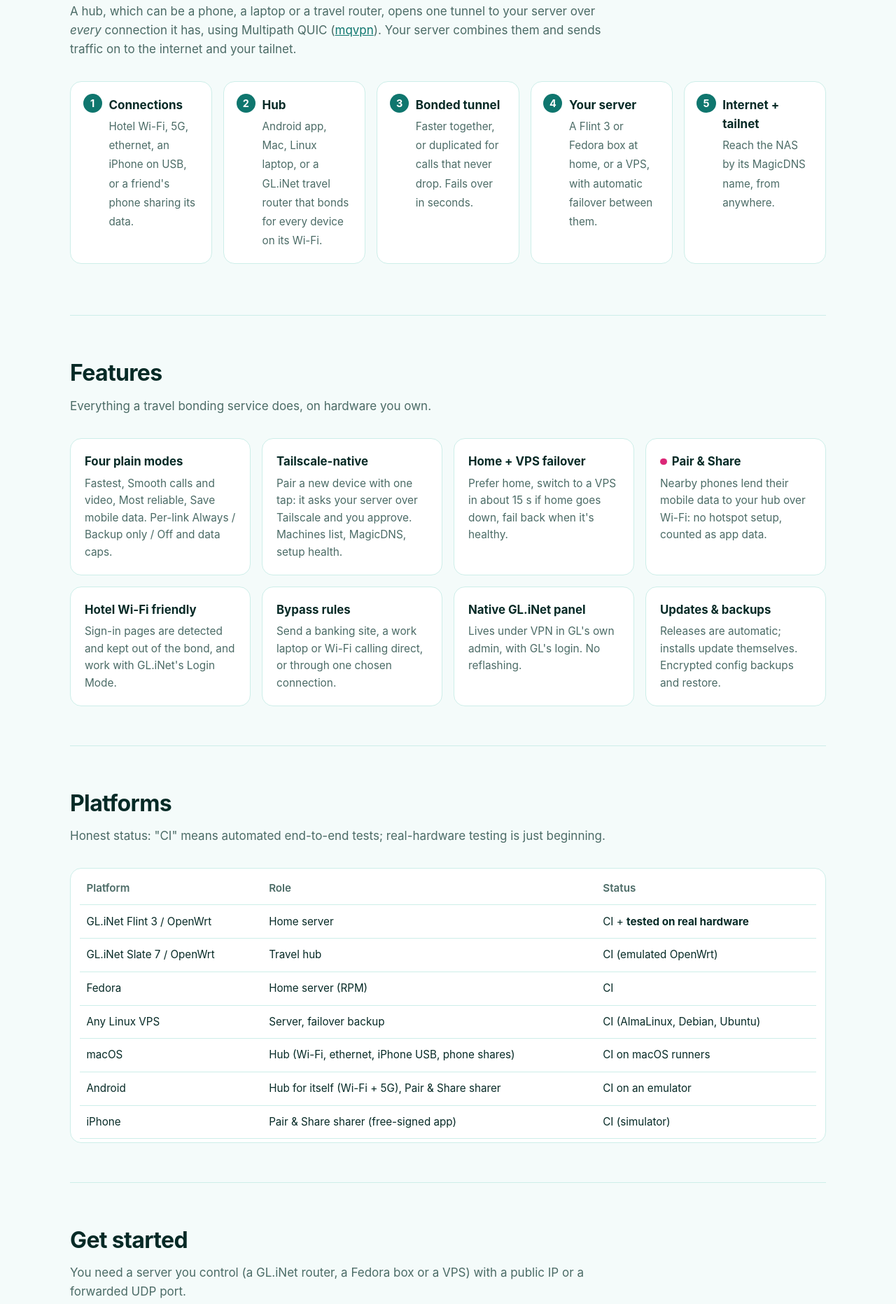
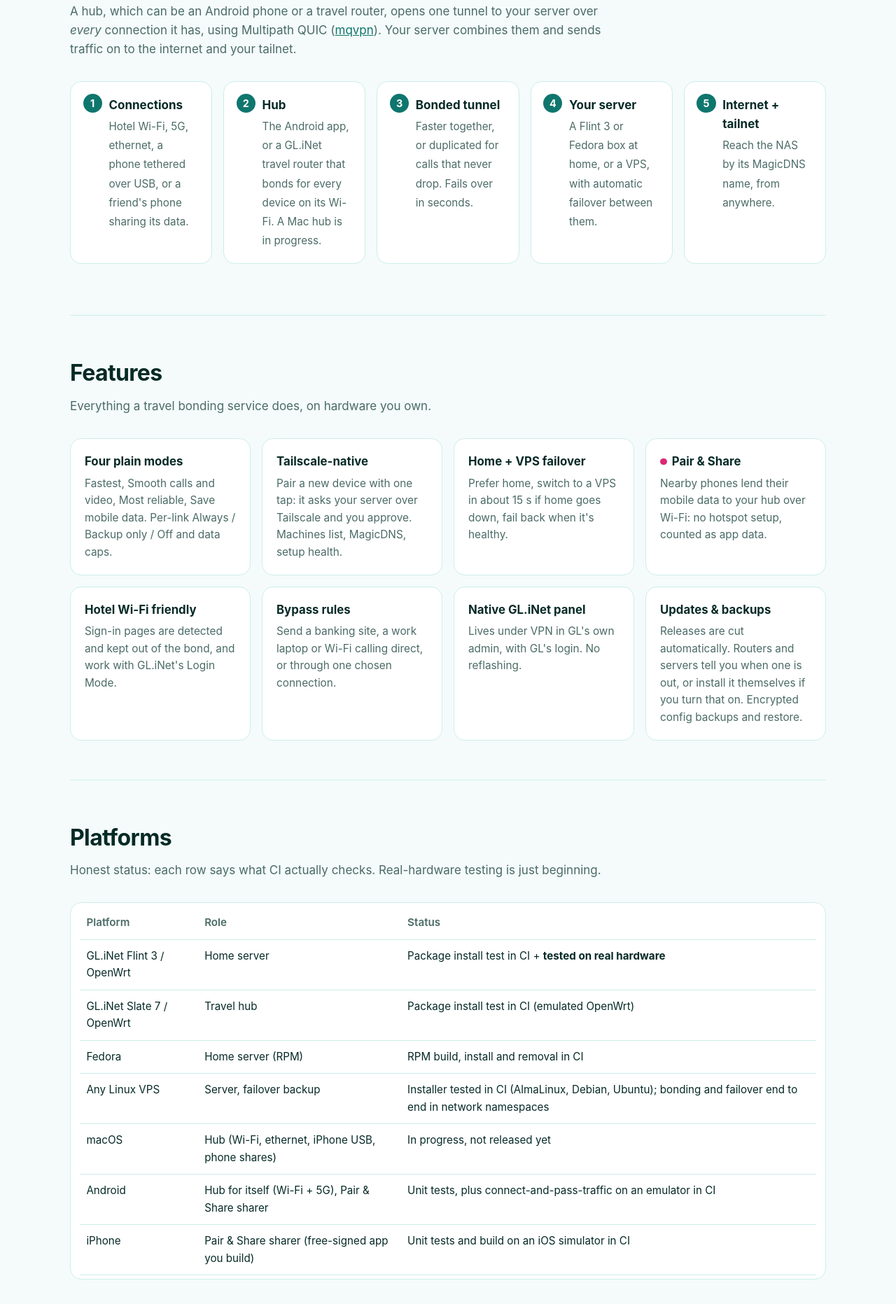
Before and after one commit to kaovilai/tailbond, a plain HTML site: page site/index.html in a window 1280 px wide. Shown: the part 787-2650 px from the top of the page at 70% size. Drawn offline with Linux system fonts and the light colour scheme.

Commit message:
site: claim only what ships, and what CI really checks
The Mac hub is marked in progress; the hub, getting-started and FAQ text
cover Android and the travel router; updates say routers/servers notify
by default and install only if you opt in; each platform row says what
CI checks rather than calling everything end to end.

Signed-off-by: Tiger Kaovilai <passawit.kaovilai@gmail.com>
Co-Authored-By: Claude Code (model: Claude Opus 5.5) <noreply@anthropic.com>

```diff
--- a/site/index.html
+++ b/site/index.html
@@ -148,10 +148,10 @@ footer { padding: 2.5rem 0 3rem; color: var(--muted); font-size: .9rem; border-t
 
   <section id="how">
     <h2>How it works</h2>
-    <p class="lead">A hub, which can be a phone, a laptop or a travel router, opens one tunnel to your server over <em>every</em> connection it has, using Multipath QUIC (<a href="https://github.com/mp0rta/mqvpn">mqvpn</a>). Your server combines them and sends traffic on to the internet and your tailnet.</p>
+    <p class="lead">A hub, which can be an Android phone or a travel router, opens one tunnel to your server over <em>every</em> connection it has, using Multipath QUIC (<a href="https://github.com/mp0rta/mqvpn">mqvpn</a>). Your server combines them and sends traffic on to the internet and your tailnet.</p>
     <ol class="steps five">
-      <li><b>Connections</b><span>Hotel Wi-Fi, 5G, ethernet, an iPhone on USB, or a friend's phone sharing its data.</span></li>
-      <li><b>Hub</b><span>Android app, Mac, Linux laptop, or a GL.iNet travel router that bonds for every device on its Wi-Fi.</span></li>
+      <li><b>Connections</b><span>Hotel Wi-Fi, 5G, ethernet, a phone tethered over USB, or a friend's phone sharing its data.</span></li>
+      <li><b>Hub</b><span>The Android app, or a GL.iNet travel router that bonds for every device on its Wi-Fi. A Mac hub is in progress.</span></li>
       <li><b>Bonded tunnel</b><span>Faster together, or duplicated for calls that never drop. Fails over in seconds.</span></li>
       <li><b>Your server</b><span>A Flint 3 or Fedora box at home, or a VPS, with automatic failover between them.</span></li>
       <li><b>Internet + tailnet</b><span>Reach the NAS by its MagicDNS name, from anywhere.</span></li>
@@ -169,24 +169,24 @@ footer { padding: 2.5rem 0 3rem; color: var(--muted); font-size: .9rem; border-t
       <div class="card"><h3>Hotel Wi-Fi friendly</h3><p>Sign-in pages are detected and kept out of the bond, and work with GL.iNet's Login Mode.</p></div>
       <div class="card"><h3>Bypass rules</h3><p>Send a banking site, a work laptop or Wi-Fi calling direct, or through one chosen connection.</p></div>
       <div class="card"><h3>Native GL.iNet panel</h3><p>Lives under VPN in GL's own admin, with GL's login. No reflashing.</p></div>
-      <div class="card"><h3>Updates &amp; backups</h3><p>Releases are automatic; installs update themselves. Encrypted config backups and restore.</p></div>
+      <div class="card"><h3>Updates &amp; backups</h3><p>Releases are cut automatically. Routers and servers tell you when one is out, or install it themselves if you turn that on. Encrypted config backups and restore.</p></div>
     </div>
   </section>
 
   <section id="platforms">
     <h2>Platforms</h2>
-    <p class="lead">Honest status: "CI" means automated end-to-end tests; real-hardware testing is just beginning.</p>
+    <p class="lead">Honest status: each row says what CI actually checks. Real-hardware testing is just beginning.</p>
     <div class="tablewrap">
       <table>
         <thead><tr><th scope="col">Platform</th><th scope="col">Role</th><th scope="col">Status</th></tr></thead>
         <tbody>
-          <tr><td>GL.iNet Flint 3 / OpenWrt</td><td>Home server</td><td>CI + <strong>tested on real hardware</strong></td></tr>
-          <tr><td>GL.iNet Slate 7 / OpenWrt</td><td>Travel hub</td><td>CI (emulated OpenWrt)</td></tr>
-          <tr><td>Fedora</td><td>Home server (RPM)</td><td>CI</td></tr>
-          <tr><td>Any Linux VPS</td><td>Server, failover backup</td><td>CI (AlmaLinux, Debian, Ubuntu)</td></tr>
-          <tr><td>macOS</td><td>Hub (Wi-Fi, ethernet, iPhone USB, phone shares)</td><td>CI on macOS runners</td></tr>
-          <tr><td>Android</td><td>Hub for itself (Wi-Fi + 5G), Pair &amp; Share sharer</td><td>CI on an emulator</td></tr>
-          <tr><td>iPhone</td><td>Pair &amp; Share sharer (free-signed app)</td><td>CI (simulator)</td></tr>
+          <tr><td>GL.iNet Flint 3 / OpenWrt</td><td>Home server</td><td>Package install test in CI + <strong>tested on real hardware</strong></td></tr>
+          <tr><td>GL.iNet Slate 7 / OpenWrt</td><td>Travel hub</td><td>Package install test in CI (emulated OpenWrt)</td></tr>
+          <tr><td>Fedora</td><td>Home server (RPM)</td><td>RPM build, install and removal in CI</td></tr>
+          <tr><td>Any Linux VPS</td><td>Server, failover backup</td><td>Installer tested in CI (AlmaLinux, Debian, Ubuntu); bonding and failover end to end in network namespaces</td></tr>
+          <tr><td>macOS</td><td>Hub (Wi-Fi, ethernet, iPhone USB, phone shares)</td><td>In progress, not released yet</td></tr>
+          <tr><td>Android</td><td>Hub for itself (Wi-Fi + 5G), Pair &amp; Share sharer</td><td>Unit tests, plus connect-and-pass-traffic on an emulator in CI</td></tr>
+          <tr><td>iPhone</td><td>Pair &amp; Share sharer (free-signed app you build)</td><td>Unit tests and build on an iOS simulator in CI</td></tr>
         </tbody>
       </table>
     </div>
@@ -197,8 +197,8 @@ footer { padding: 2.5rem 0 3rem; color: var(--muted); font-size: .9rem; border-t
     <p class="lead">You need a server you control (a GL.iNet router, a Fedora box or a VPS) with a public IP or a forwarded UDP port.</p>
     <ol class="steps">
       <li><b>Set up the server</b><span><a href="https://github.com/kaovilai/tailbond/blob/main/docs/glinet.md">GL.iNet</a>, <a href="https://github.com/kaovilai/tailbond/blob/main/docs/fedora-server.md">Fedora</a> or a <a href="https://github.com/kaovilai/tailbond/blob/main/docs/vps.md">VPS</a>.</span></li>
-      <li><b>Open its "Get tailbond" page</b><span>On your phone or laptop, while Tailscale is on: <code>http://&lt;server&gt;/</code>.</span></li>
-      <li><b>Install and ask to connect</b><span>The page picks your device; approve the request on your server.</span></li>
+      <li><b>Open its "Get tailbond" page</b><span>On your Android phone, while Tailscale is on: <code>http://&lt;server&gt;/</code>. Travel router? Follow the <a href="https://github.com/kaovilai/tailbond/blob/main/docs/glinet.md">GL.iNet guide</a> instead.</span></li>
+      <li><b>Install and ask to connect</b><span>Install the app and tap Connect; approve the request on your server.</span></li>
       <li><b>Add more links</b><span>Plug in a phone, share a friend's data, or bring the travel router.</span></li>
     </ol>
     <p class="note">Downloads are on <a href="https://github.com/kaovilai/tailbond/releases">GitHub Releases</a>. Tips for the fastest setup: <a href="https://github.com/kaovilai/tailbond/blob/main/docs/setup-tips.md">setup tips</a>.</p>
@@ -207,7 +207,7 @@ footer { padding: 2.5rem 0 3rem; color: var(--muted); font-size: .9rem; border-t
   <section id="faq">
     <h2>Questions</h2>
     <details><summary>Is this a Tailscale product?</summary><p>No. tailbond is an independent open-source project. It uses Tailscale (if you have it) for pairing, identity and reaching your tailnet; the bonded tunnel itself is mqvpn.</p></details>
-    <details><summary>Can I keep using the Tailscale app?</summary><p>On a phone, tailbond replaces the Tailscale VPN while it's on (Android allows one VPN at a time), and your tailnet stays reachable through your server. On a Mac, both can run side by side.</p></details>
+    <details><summary>Can I keep using the Tailscale app?</summary><p>On a phone, tailbond replaces the Tailscale VPN while it's on (Android allows one VPN at a time), and your tailnet stays reachable through your server.</p></details>
     <details><summary>Why my own server?</summary><p>Your traffic goes to hardware you control, and it exits with your home IP. Speed is capped by your server's upload, so a VPS helps if home upload is slow.</p></details>
     <details><summary>Does it work on Heroku or Vercel?</summary><p>No. A server needs inbound UDP and a TUN device. There are untested <a href="https://github.com/kaovilai/tailbond/blob/main/docs/deploy.md">templates</a> for any VPS, Docker and Fly.io.</p></details>
   </section>
```
